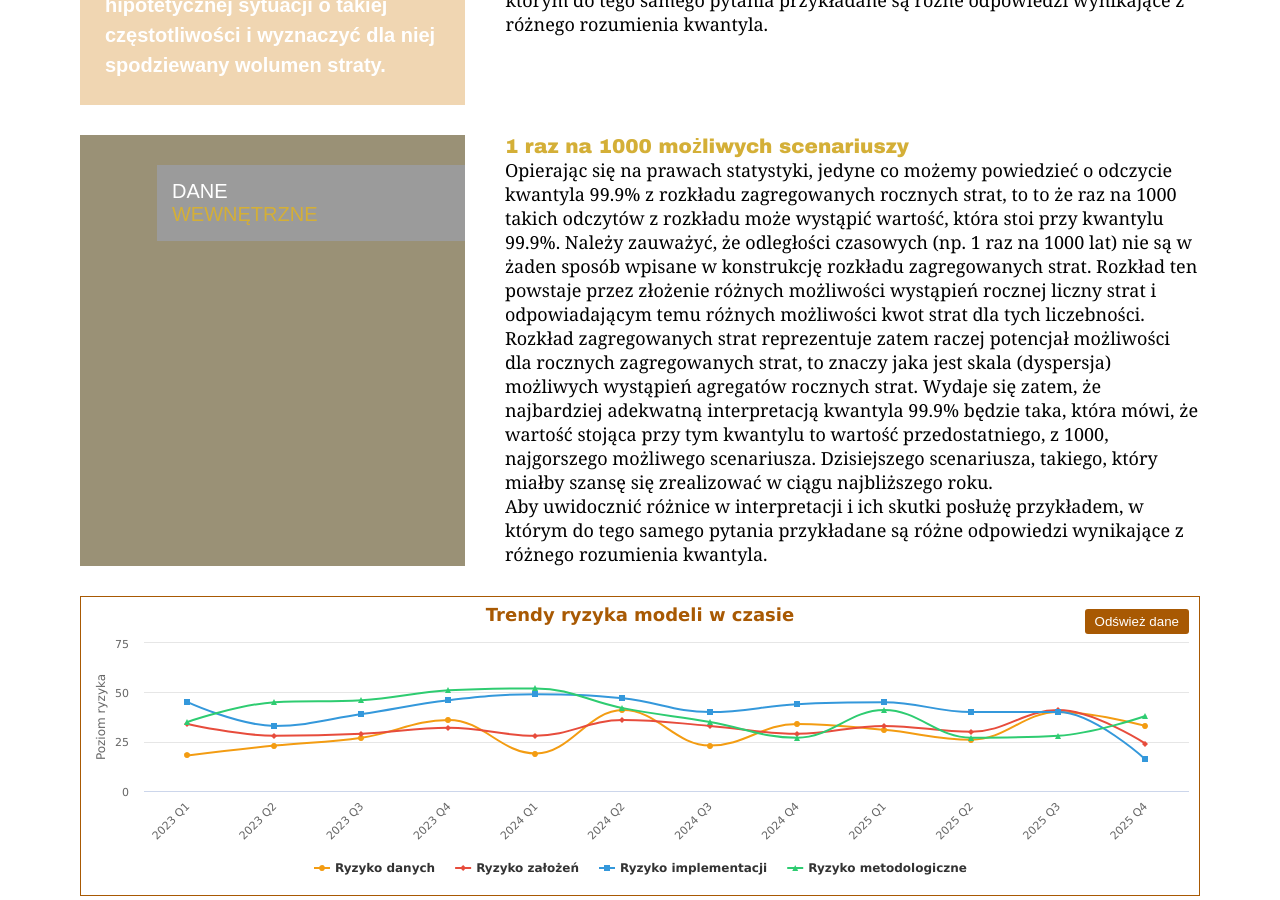
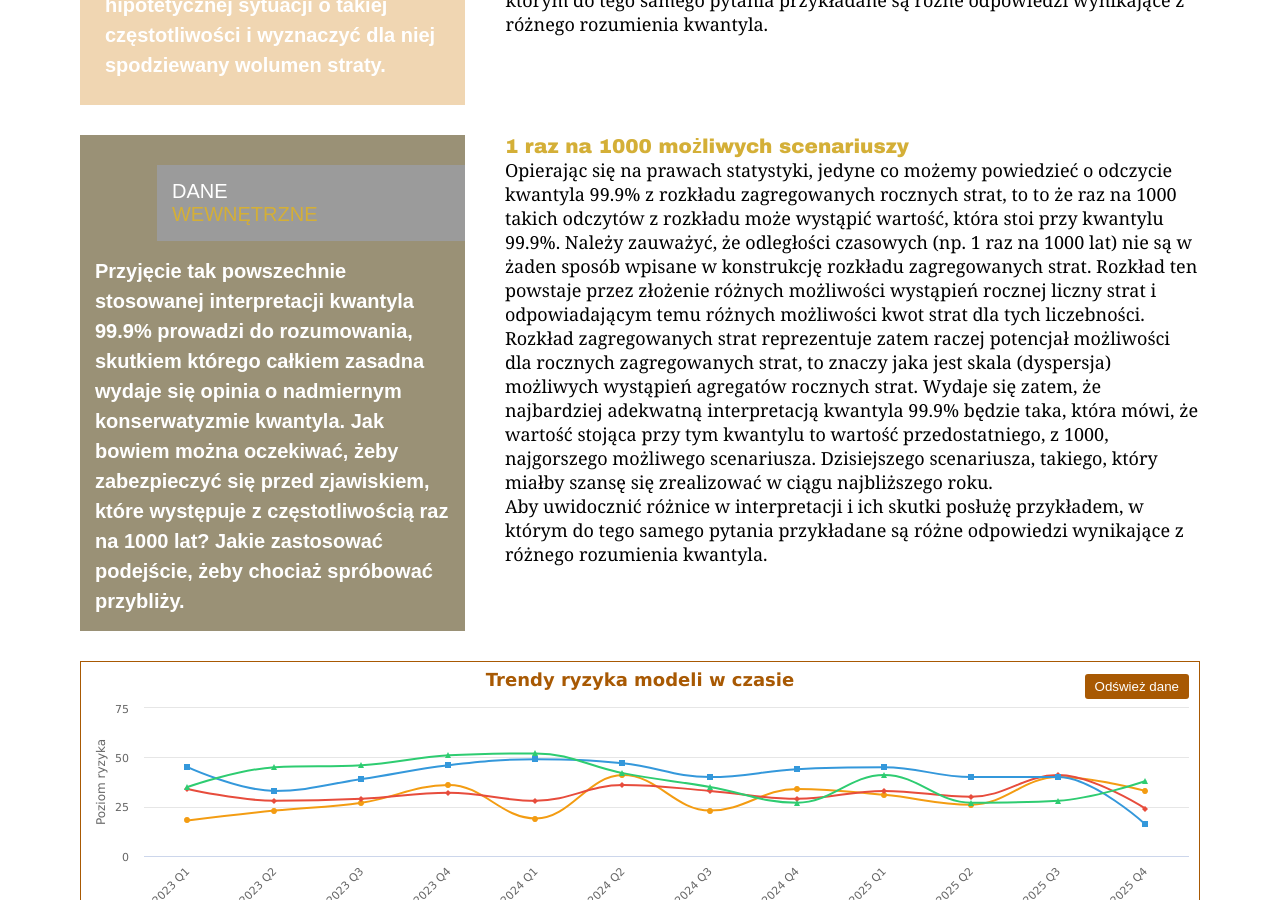
Before and after one commit to MaciejBuczak/risk-research, a Jekyll site: the page built from art-oprisk-kw999_v3_9.md, in a window 1280 px wide and 900 px high, scrolled down 7855 px. Built offline with Jekyll 4.4.1, drawn with Linux system fonts in a browser that asks for light colours.

Commit message:
Update art-oprisk-kw999-layout_v3_9.html

```diff
--- a/_layouts/art-oprisk-kw999-layout_v3_9.html
+++ b/_layouts/art-oprisk-kw999-layout_v3_9.html
@@ -1279,6 +1279,7 @@
 
     <!-- Trzeci rząd - pełna szerokość -->
     <div style="background-color: #9A9176; padding: 15px; width: 100%; flex-grow: 1;">
+       <p style="color: white; font-family: Arial, sans-serif; font-weight: bold; margin: 0; line-height: 1.5; font-size: 20px;">Przyjęcie tak powszechnie stosowanej interpretacji kwantyla 99.9% prowadzi do rozumowania, skutkiem którego całkiem zasadna wydaje się opinia o nadmiernym konserwatyzmie kwantyla. Jak bowiem można oczekiwać, żeby zabezpieczyć się przed zjawiskiem, które występuje z częstotliwością raz na 1000 lat? Jakie zastosować podejście, żeby chociaż spróbować przybliży.</p>
     </div>
 
   </div>
```
